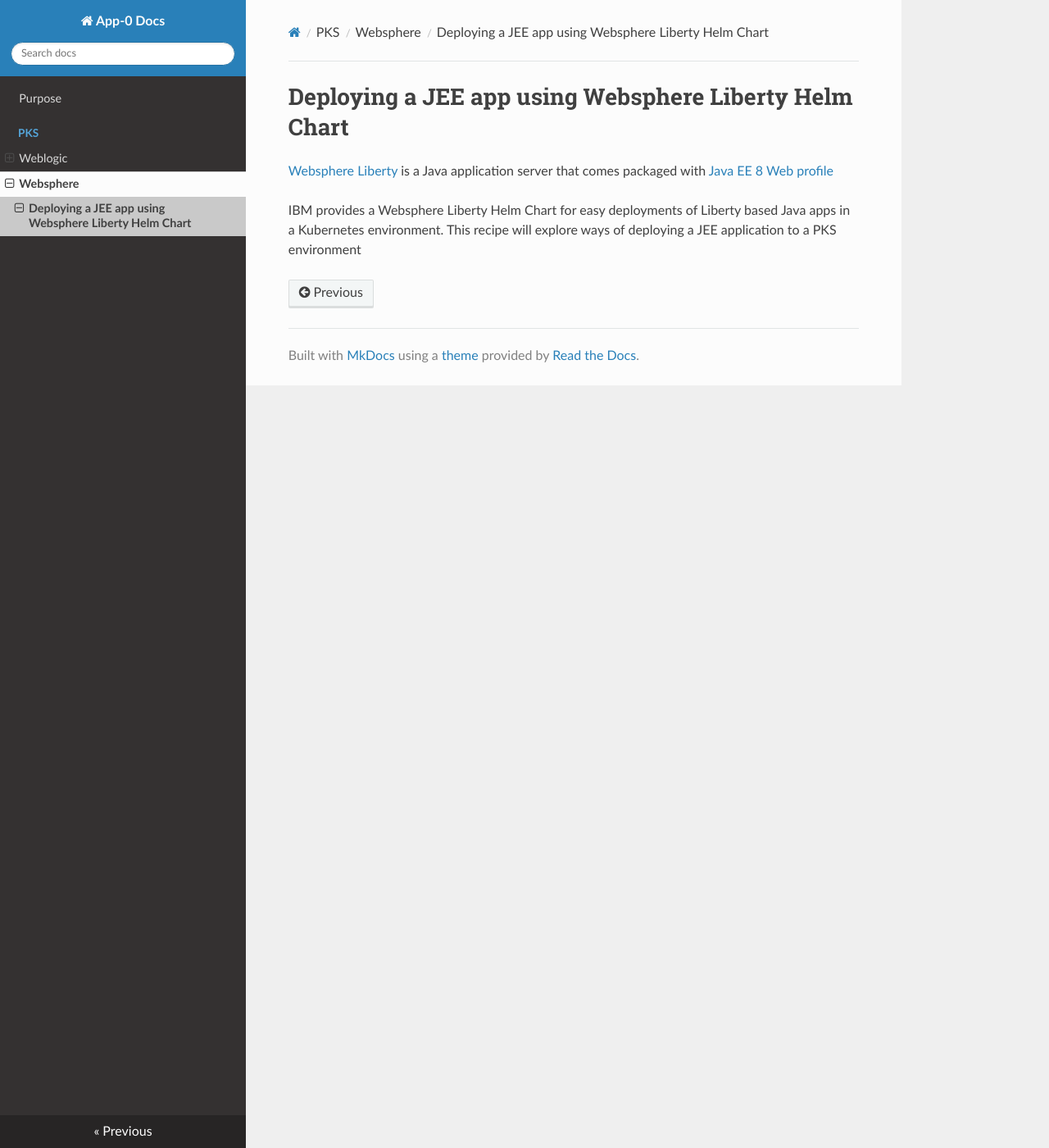
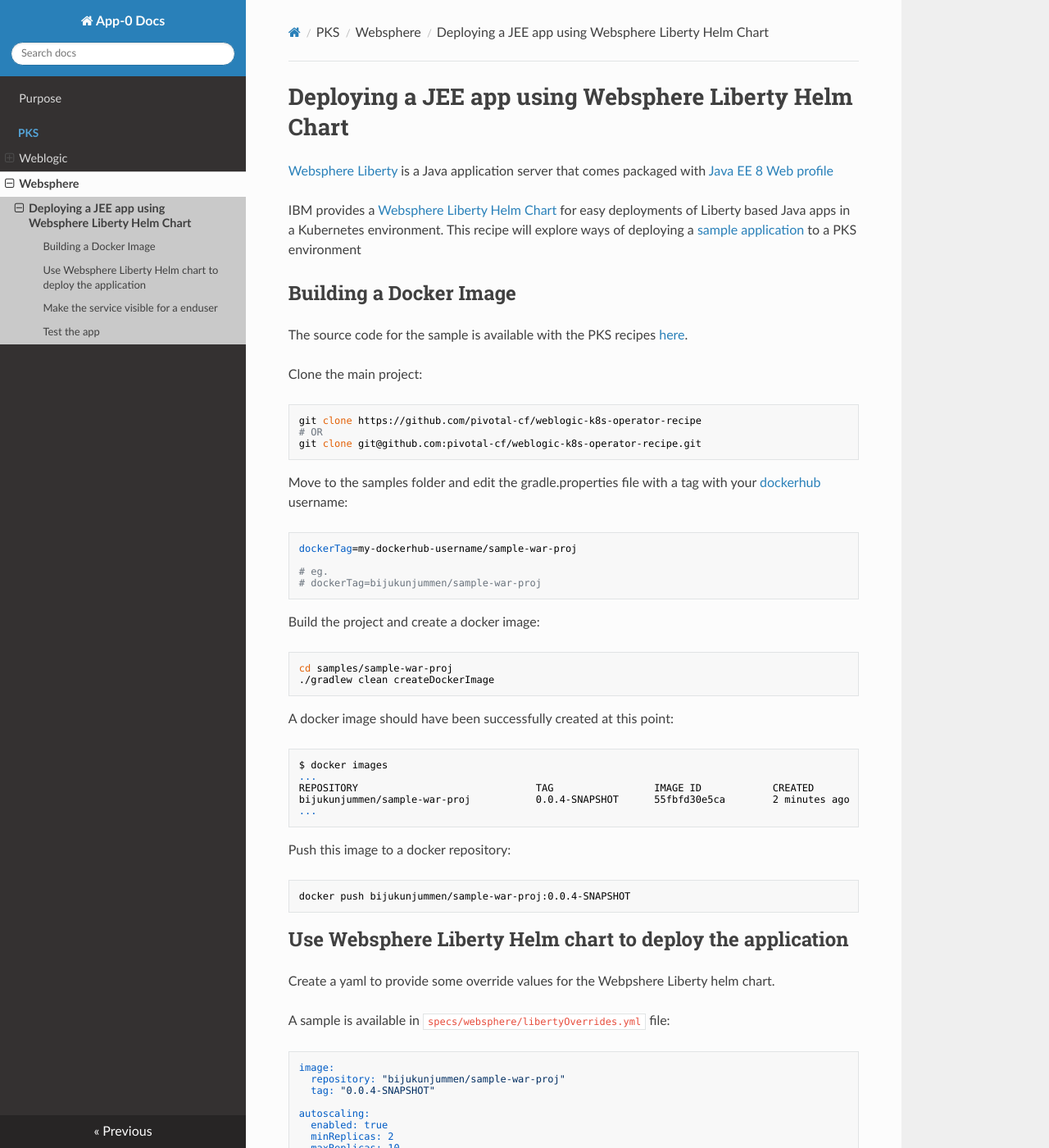
Before and after one commit to vmware-archive/legacy-pks-recipes, an MkDocs documentation site: the page built from docs/PKS/Websphere/01-deploy-jee-app-websphere.md, in a window 1280 px wide and 1400 px high. Shown: the whole window at 82% size. Built offline with MkDocs 1.6.1, drawn with Linux system fonts in a browser that asks for light colours; nearby versions of some CDN libraries; some of the changed text lies outside the part shown.

Commit message:
Websphere liberty instructions

````diff
--- a/docs/PKS/Websphere/01-deploy-jee-app-websphere.md
+++ b/docs/PKS/Websphere/01-deploy-jee-app-websphere.md
@@ -2,4 +2,112 @@
 
 [Websphere Liberty](https://developer.ibm.com/wasdev/websphere-liberty/) is a Java application server that comes packaged with [Java EE 8 Web profile](http://www.oracle.com/technetwork/java/javaee/overview/compatibility-jsp-136984.html)
 
-IBM provides a Websphere Liberty Helm Chart for easy deployments of Liberty based Java apps in a Kubernetes environment. This recipe will explore ways of deploying a JEE application to a PKS environment
+IBM provides a [Websphere Liberty Helm Chart](https://github.com/IBM/charts/tree/master/stable/ibm-websphere-liberty/) for easy deployments of Liberty based Java apps in a Kubernetes environment. This recipe will explore ways of deploying a [sample application](https://github.com/pivotal-cf/weblogic-k8s-operator-recipe/tree/master/samples/sample-war-proj) to a PKS environment
+
+## Building a Docker Image
+The source code for the sample is available with the PKS recipes [here](https://github.com/pivotal-cf/weblogic-k8s-operator-recipe).
+
+Clone the main project:
+
+```
+git clone https://github.com/pivotal-cf/weblogic-k8s-operator-recipe
+# OR
+git clone git@github.com:pivotal-cf/weblogic-k8s-operator-recipe.git
+```
+
+Move to the samples folder and edit the gradle.properties file with a tag with your [dockerhub](https://hub.docker.com/) username:
+```
+dockerTag=my-dockerhub-username/sample-war-proj
+
+# eg.
+# dockerTag=bijukunjummen/sample-war-proj
+```
+
+Build the project and create a docker image:
+
+```
+cd samples/sample-war-proj
+./gradlew clean createDockerImage
+```
+
+A docker image should have been successfully created at this point:
+```
+$ docker images
+...
+REPOSITORY                              TAG                 IMAGE ID            CREATED             SIZE
+bijukunjummen/sample-war-proj           0.0.4-SNAPSHOT      55fbfd30e5ca        2 minutes ago       502MB
+...
+```
+
+Push this image to a docker repository:
+```
+docker push bijukunjummen/sample-war-proj:0.0.4-SNAPSHOT
+```
+
+
+## Use Websphere Liberty Helm chart to deploy the application
+
+Create a yaml to provide some override values for the Webpshere Liberty helm chart.
+
+A sample is available in `specs/websphere/libertyOverrides.yml` file:
+
+```
+image:
+  repository: "bijukunjummen/sample-war-proj"
+  tag: "0.0.4-SNAPSHOT"
+
+autoscaling:
+  enabled: true
+  minReplicas: 2
+  maxReplicas: 10
+  targetCPUUtilizationPercentage: 40
+```
+
+Install the helm chart:
+
+```
+helm repo add ibm-charts https://raw.githubusercontent.com/IBM/charts/master/repo/stable/
+helm install ibm-charts/ibm-websphere-liberty --name liberty-boot-app -f libertyOverrides.yml
+```
+
+## Make the service visible for a enduser
+
+The service deployed by the helm chart is a `NodePort`, for some reason nodeports are not visible to an enduser and need to be changed to a `LoadBalancer` type.
+
+```
+kubectl edit service liberty-boot-app-ibm-web
+```
+
+and change the port to 443 and service type to `LoadBalancer`:
+
+```
+apiVersion: v1
+kind: Service
+...
+spec:
+  ...
+  externalTrafficPolicy: Cluster
+  ports:
+  - name: http-liberty-https
+    nodePort: 32299
+    port: 443
+    protocol: TCP
+    targetPort: 9443
+  selector:
+    app: liberty-boot-app-ibm-web
+  sessionAffinity: None
+  type: LoadBalancer
+```
+
+Grab the ip for the loadbalancer:
+
+```
+kubectl get service liberty-boot-app-ibm-web -o 'jsonpath={.status.loadBalancer.ingress[0].ip}'
+```
+
+## Test the app
+If the deployment has completed, it can be tested using a curl command against the load balancer ip:
+
+```
+curl -k  -s https://10.195.52.152/sample-war-proj/ping
+```
````
Also changed, not shown: 5 other files.
